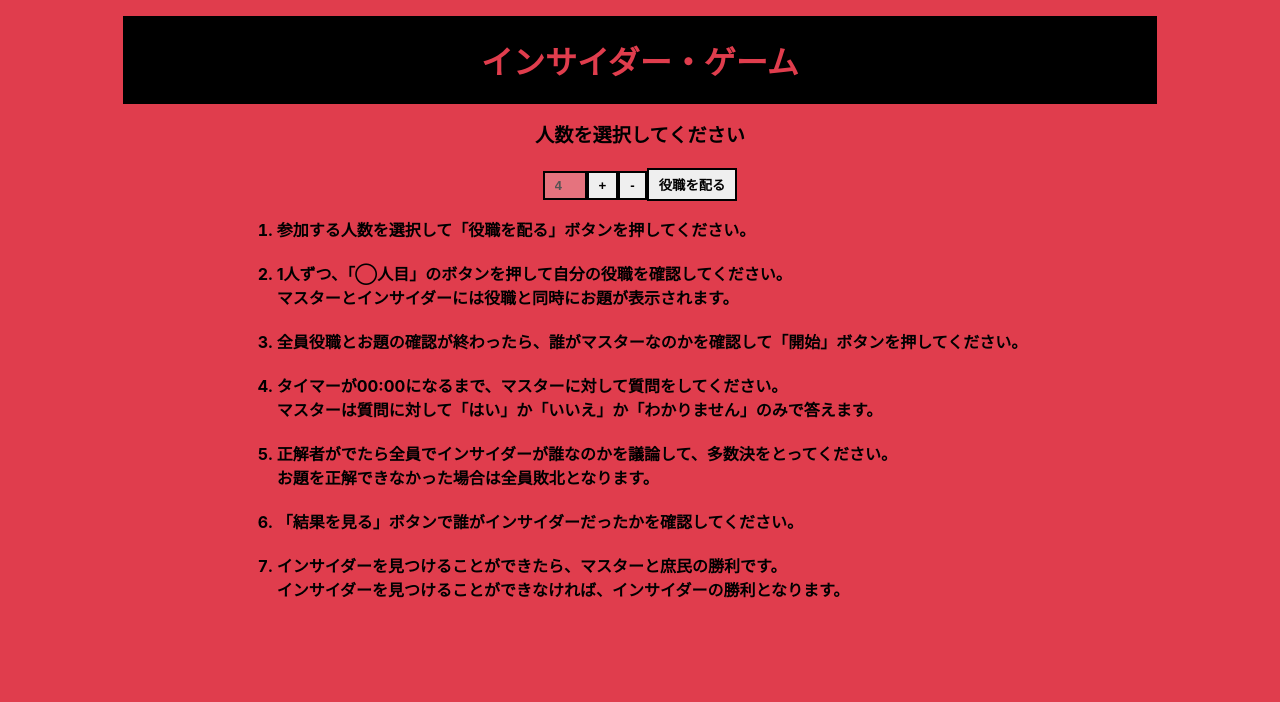
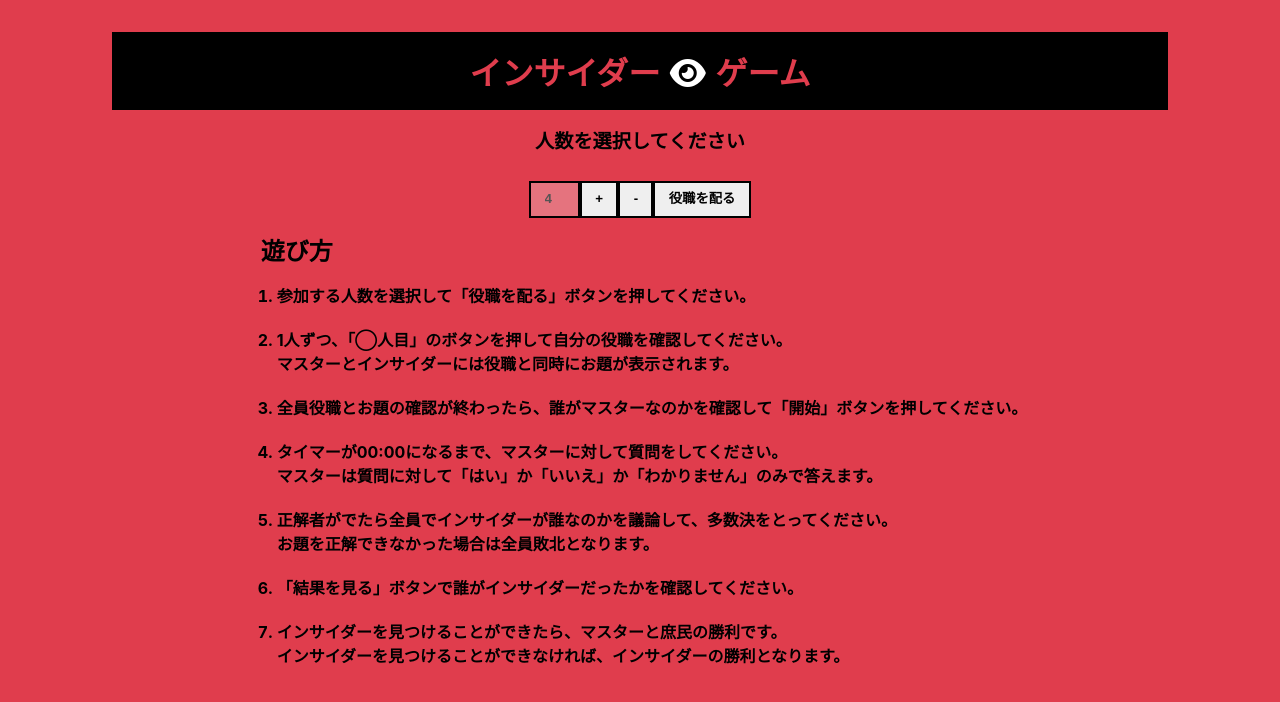
Before and after one commit to MarikaYamao/insider, a React (Create React App) app: page / in a window 1280 px wide. Shown: the top 702 px of the page. Built offline with nearby package versions, Linux system fonts and the light colour scheme.

Commit message:
レイアウト修正

```diff
--- a/public/index.html
+++ b/public/index.html
@@ -11,5 +11,6 @@
   <body>
     <noscript>You need to enable JavaScript to run this app.</noscript>
     <div id="root"></div>
+    <script src="https://kit.fontawesome.com/b7e1918b43.js"></script>
   </body>
 </html>
--- a/src/App.css
+++ b/src/App.css
@@ -4,8 +4,9 @@ body {
 }
 
 button {
-  margin-top: 20px;
-  padding: 5px 10px;
+  margin-top: 2em;
+  padding: 0.5em 1em;
+  line-height: 1.5em;
   font-weight: bold;
   border: solid 2px black;
   cursor :pointer;
@@ -29,7 +30,8 @@ ol li {
 
 input[type="text"]{
   border: solid 2px black;
-  padding: 5px 10px;
+  padding: 0.5em 1em;
+  line-height: 1.5em;
   font-weight: bold;
   width: 20px;
 }
@@ -44,7 +46,11 @@ span {
 }
 
 h1 {
-  margin: 0.5em 0;
+  margin: 0;
+}
+
+h2 {
+  margin: 0.6em 1em;
 }
 
 .App {
@@ -59,10 +65,16 @@ h1 {
 
 .App-header {
   width: 80%;
-  margin: 1em auto;
-  padding: 5px;
+  margin: 2em auto 1em;
+  padding: 1em;
   background-color: #000;
   color: #e03d4d;
+}
+
+.App-header i {
+  color: #fff;
+  margin: 0 0.3em;
+  font-size: 1em;
 }
 
 .App-link {
@@ -89,8 +101,9 @@ h1 {
   display: none;
 }
 .positions label {
+  display: inline-block;
   background-color: #fff;
-  padding: 15px;
+  padding: 1em 2em;
   font-weight: bold;
   border: solid 2px black;
   cursor :pointer;
@@ -136,7 +149,9 @@ h1 {
   h1 {
     font-size: 1.5em;
   }
-
+  h2 {
+    font-size: 1.3em;
+  }
 
   p {
     font-size: 1em;
--- a/src/App.js
+++ b/src/App.js
@@ -1,5 +1,4 @@
 import React from 'react';
-import logo from './logo.svg';
 import Setting from './components/setting.js';
 import Post from './components/post.js';
 import Timer from './components/timer.js';
@@ -148,7 +147,7 @@ class App extends React.Component {
     return (
       <div className="App">
         <header className="App-header">
-          <h1>インサイダー・ゲーム</h1>
+          <h1>インサイダー<i class="fas fa-eye"></i>ゲーム</h1>
         </header>
         { this.viewSetting() }
         { this.viewPosition() }
--- a/src/components/description.js
+++ b/src/components/description.js
@@ -3,6 +3,7 @@ import React from 'react';
 function Description() {
   return (
     <div className="description">
+      <h2>遊び方</h2>
         <ol>
           <li>参加する人数を選択して「役職を配る」ボタンを押してください。</li>
           <li>1人ずつ、「◯人目」のボタンを押して自分の役職を確認してください。<br/>マスターとインサイダーには役職と同時にお題が表示されます。</li>
```
Also changed, not shown: 1 other file (tests, documents, lock files or other folders).
